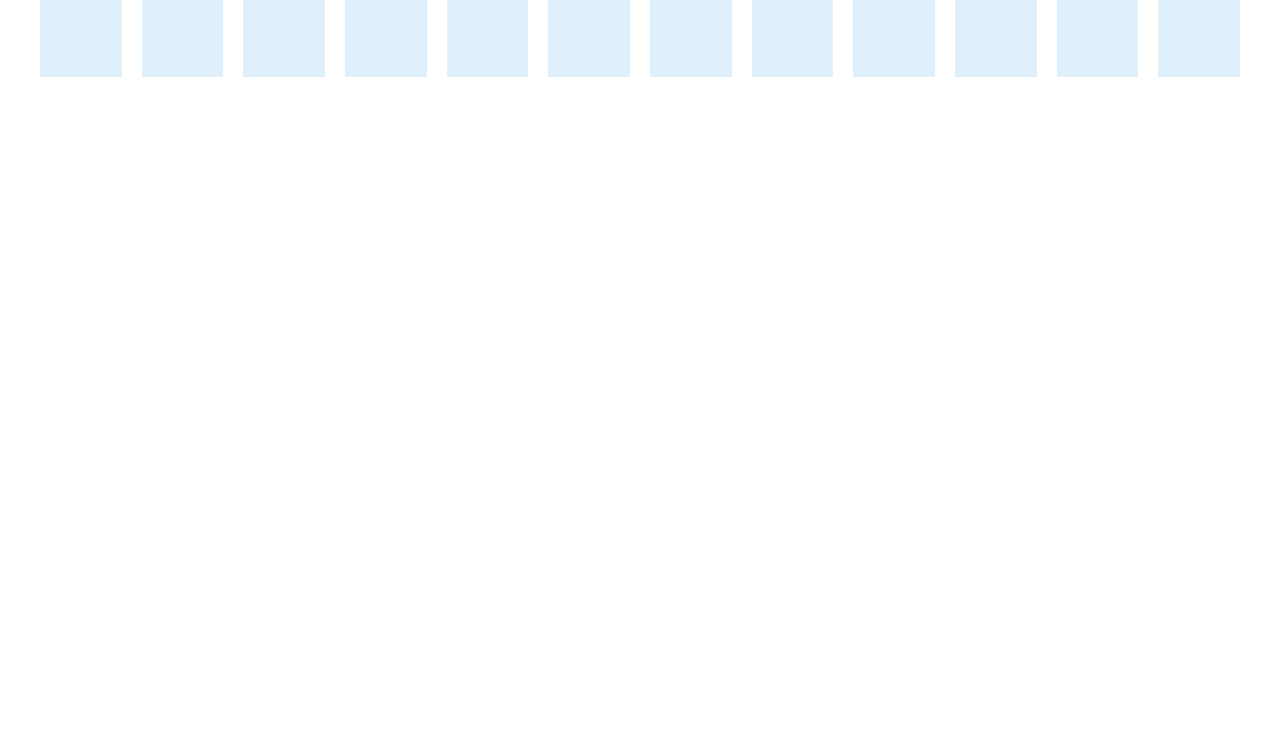
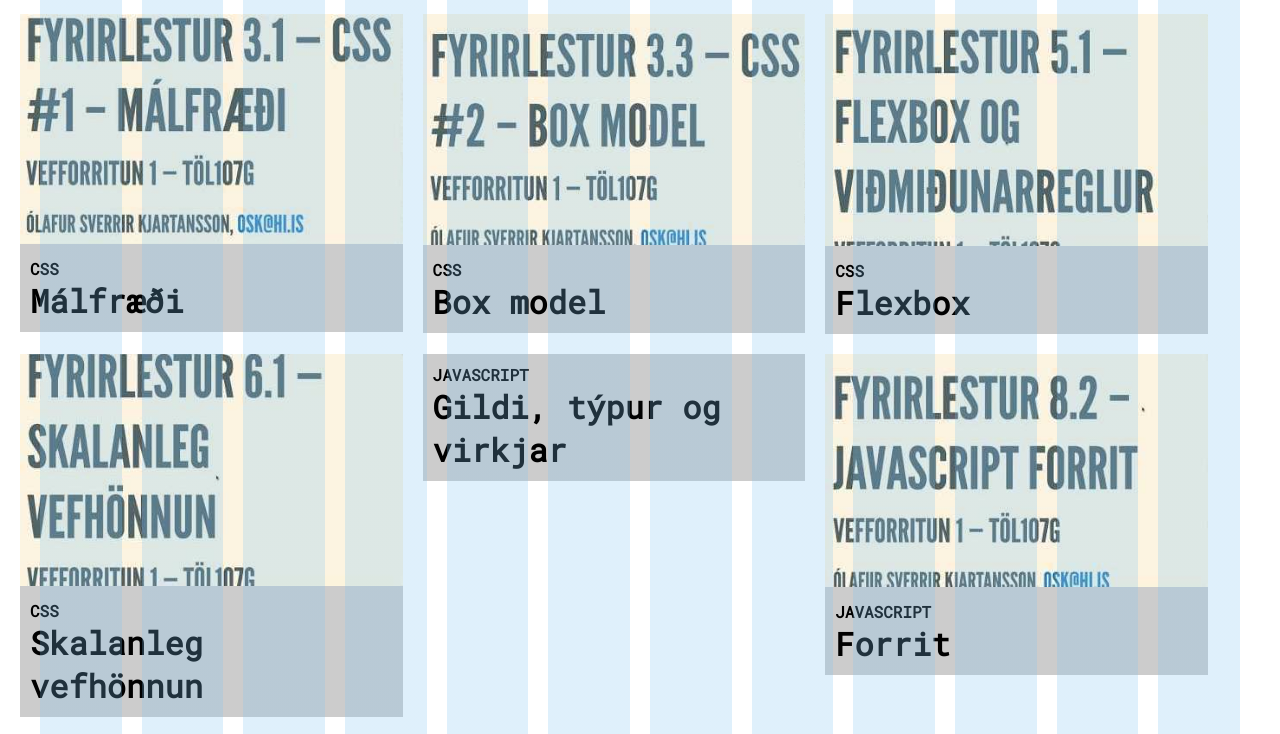
Before and after one commit to UlfurThor/vef1-2018-h2, a website with bundled scripts: page index.html in a window 1280 px wide. Shown: the part 723-1457 px from the top of the page. Before the commit the page ends 800 px from the top, so only its background shows below. Built offline with nearby package versions, Linux system fonts and the light colour scheme; files whose address does not match are found by name.

Commit message:
forsida tilbuin - nema laga þegar mynd vantar

```diff
--- a/src/styles/button.scss
+++ b/src/styles/button.scss
@@ -1,7 +1,7 @@
 @import "config";
 button {
     justify-content: center;
-    background-color:$colMediumGrey;
+    background-color:$colLightGrey;
     color:$colBlack;
     font-size: $gutter;
     font-weight: 900;
--- a/src/styles/styles.scss
+++ b/src/styles/styles.scss
@@ -34,14 +34,13 @@ img {
   margin-top:$baseSize;
 }
 .cards {
-  @media(min-width:800px){
-    @include columns(12);
-  }
+  display: flex;
+
   overflow: hidden;
   max-width:1200px;
   &__row {
     display: flex;
-    //flex-wrap: wrap;
+    flex-wrap: wrap;
     margin-left: -10px;
     margin-right: -10px;
   }
@@ -49,32 +48,47 @@ img {
     padding-right: 10px;
     padding-left: 10px;
     width: 100%;
+    @media(min-width:800px){
+      width: 50%;
+    }
+    @media(min-width:1200px){
+      width: 33%;
+    }
     margin-bottom: 20px;
   }
 }
 .card{
    cursor: pointer;
+
   &__title{
     color:$colBlack;
     font-weight: 900;
-    font-size:$gutter;
-    //font-family:$font-heading;
+    font-size:$s32;
+    font-family:$font-heading;
   }
   &__content{
-    background-color:$colDarkGrey;
+    padding: $gutter/2;
+    background-color:$colLightGrey;
+    font-family:$font-heading;
+    font-size: $s16;
 
   }
 }
 .img__missing{
   width: 100%;
   height:100%;
-  background-color:$colDarkGrey;
+  background-color:$colLightGrey;
 }
-.card__image{//stýrir stærð gráa kassans
-  height: 3vh;
+.card__image{
+  //height: 50%;
+  background-color:$colLightGrey;
+
+
 }
 
 .card__img{
+  width: 100%;
   height: 100%;
+  object-fit: cover;
   background-color:gray;
 }
```
